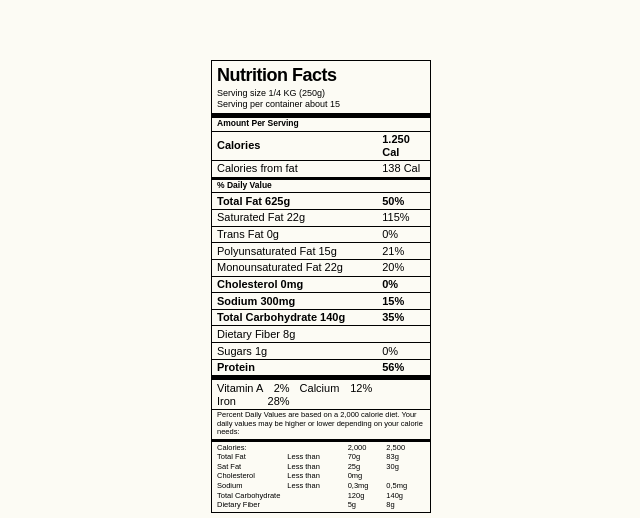
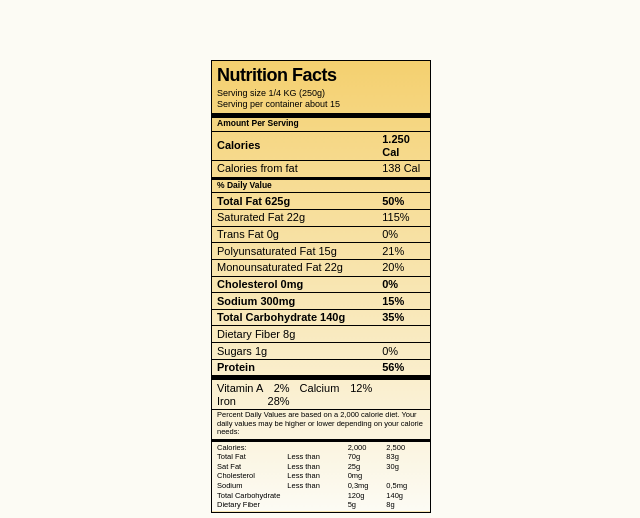
Before and after one commit to alvvphabet/tugas-kik, a plain HTML site: page index.html in a window 1280 px wide. Shown: the part 760-1278 px from the top of the page, without its empty margins (319-959 px from the left). Drawn offline with Linux system fonts and the light colour scheme; some packages are replaced by stand-ins of ours; a script that the page names is missing.

Commit message:
Update style.css

```diff
--- a/style.css
+++ b/style.css
@@ -36,14 +36,13 @@ model-viewer {
 }
 
 .nutrition-table {
-    background-color: #f4d06f;
+    background: linear-gradient(to top, #fcfbf4 0%, #f4d06f 100%);
     width: 220px;
     border: 1.5px solid #000;
     border-collapse: collapse;
     font-family: Arial, Helvetica, sans-serif;
     font-size: 11px;
     color: #000;
-    background: #fcfbf4;
 }
 
 .nutrition-table th,
```
